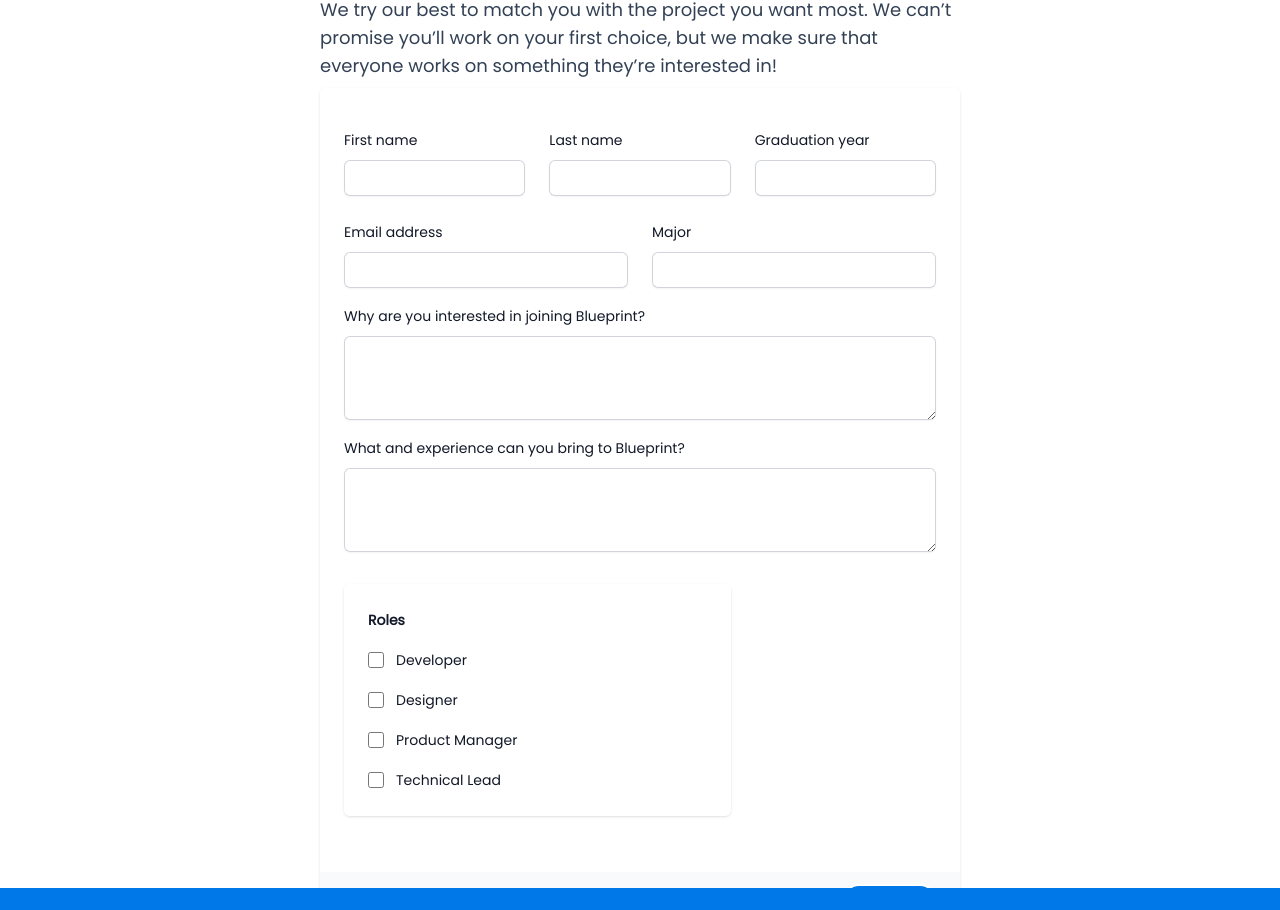
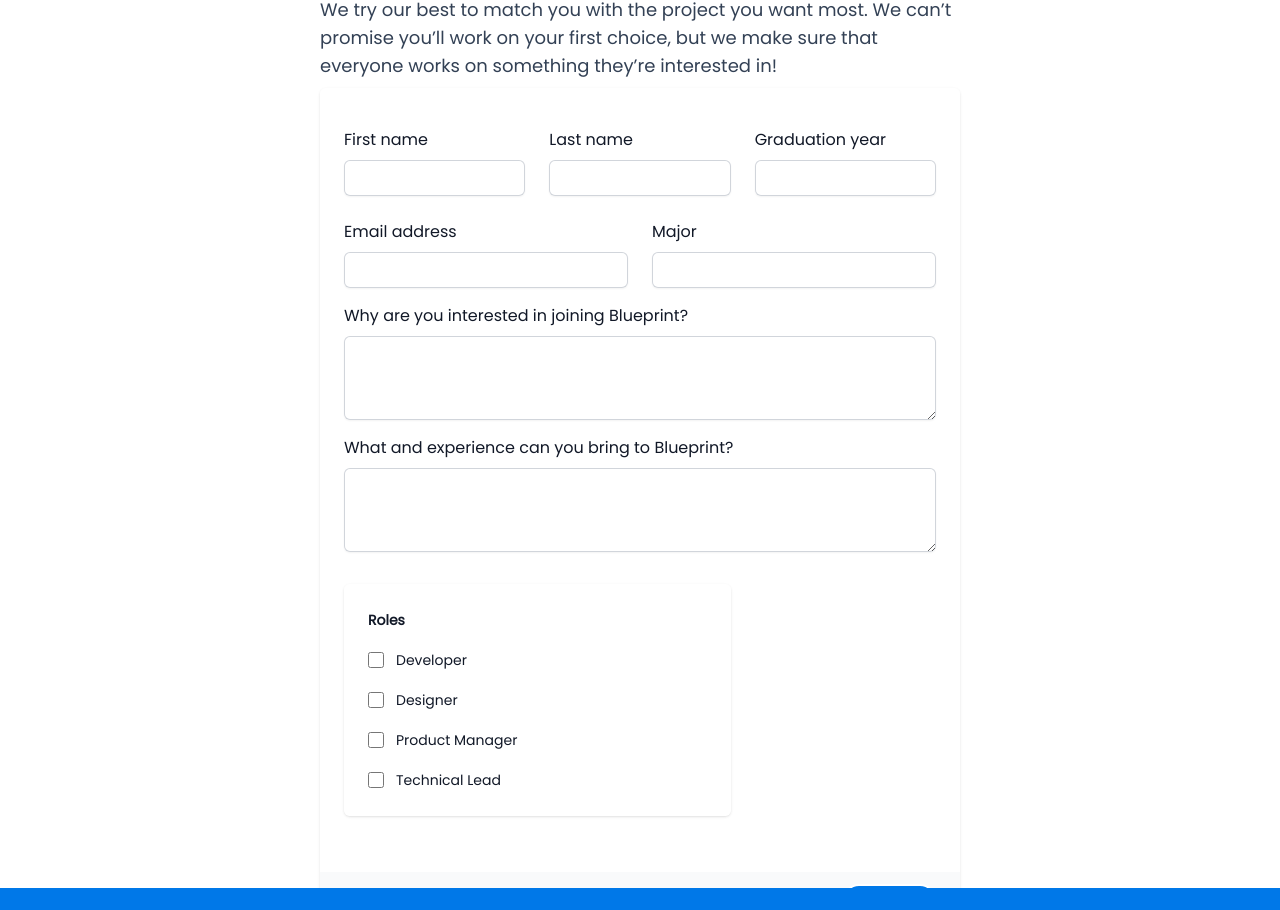
Before and after one commit to OwenTruong/blueprint_website, a React (Create React App) app: page /studentapplication in a window 1280 px wide. Shown: the part 1178-2088 px from the top of the page. Built offline with nearby package versions, Linux system fonts and the light colour scheme.

Commit message:
Changed font size on form

```diff
--- a/src/components/Applications/StudentForm/FormBasics.jsx
+++ b/src/components/Applications/StudentForm/FormBasics.jsx
@@ -2,10 +2,10 @@
   return (
     <div className="py-4">
       <div className="grid grid-cols-6 gap-6">
-        <div className="col-span-6 sm:col-span-2">
+        <div className="sm:col-span-2">
           <label
             htmlFor="first-name"
-            className="block text-sm font-medium leading-6 text-gray-900"
+            className="block font-medium leading-6 text-gray-900"
           >
             First name
           </label>
@@ -14,14 +14,14 @@
             name="first-name"
             id="first-name"
             autoComplete="given-name"
-            className="mt-2 px-2 block w-full rounded-md border-0 py-1.5 text-gray-900 shadow-sm ring-1 ring-inset ring-gray-300 placeholder:text-gray-400 focus:ring-2 focus:ring-inset focus:ring-indigo-600 sm:text-sm sm:leading-6"
+            className="mt-2 px-2 block w-full rounded-md border-0 py-1.5 text-gray-900 shadow-sm ring-1 ring-inset ring-gray-300 placeholder:text-gray-400 focus:ring-2 focus:ring-inset focus:ring-indigo-600 sm:leading-6"
           />
         </div>
 
         <div className="col-span-6 sm:col-span-2">
           <label
             htmlFor="last-name"
-            className="block text-sm font-medium leading-6 text-gray-900"
+            className="block font-medium leading-6 text-gray-900"
           >
             Last name
           </label>
@@ -30,14 +30,14 @@
             name="last-name"
             id="last-name"
             autoComplete="family-name"
-            className="mt-2 px-2 block w-full rounded-md border-0 py-1.5 text-gray-900 shadow-sm ring-1 ring-inset ring-gray-300 placeholder:text-gray-400 focus:ring-2 focus:ring-inset focus:ring-indigo-600 sm:text-sm sm:leading-6"
+            className="mt-2 px-2 block w-full rounded-md border-0 py-1.5 text-gray-900 shadow-sm ring-1 ring-inset ring-gray-300 placeholder:text-gray-400 focus:ring-2 focus:ring-inset focus:ring-indigo-600 sm:leading-6"
           />
         </div>
 
         <div className="col-span-6 sm:col-span-2">
           <label
             htmlFor="graduation-year"
-            className="block text-sm font-medium leading-6 text-gray-900"
+            className="block font-medium leading-6 text-gray-900"
           >
             Graduation year
           </label>
@@ -46,14 +46,14 @@
             name="graduation-year"
             id="graduation-year"
             autoComplete="four-year"
-            className="mt-2 px-2 block w-full rounded-md border-0 py-1.5 text-gray-900 shadow-sm ring-1 ring-inset ring-gray-300 placeholder:text-gray-400 focus:ring-2 focus:ring-inset focus:ring-indigo-600 sm:text-sm sm:leading-6"
+            className="mt-2 px-2 block w-full rounded-md border-0 py-1.5 text-gray-900 shadow-sm ring-1 ring-inset ring-gray-300 placeholder:text-gray-400 focus:ring-2 focus:ring-inset focus:ring-indigo-600 sm:leading-6"
           />
         </div>
 
         <div className="col-span-5 sm:col-span-3">
           <label
             htmlFor="email-address"
-            className="block text-sm font-medium leading-6 text-gray-900"
+            className="block font-medium leading-6 text-gray-900"
           >
             Email address
           </label>
@@ -62,14 +62,11 @@
             name="email-address"
             id="email-address"
             autoComplete="email"
-            className="mt-2 px-2 block w-full rounded-md border-0 py-1.5 text-gray-900 shadow-sm ring-1 ring-inset ring-gray-300 placeholder:text-gray-400 focus:ring-2 focus:ring-inset focus:ring-indigo-600 sm:text-sm sm:leading-6"
+            className="mt-2 px-2 block w-full rounded-md border-0 py-1.5 text-gray-900 shadow-sm ring-1 ring-inset ring-gray-300 placeholder:text-gray-400 focus:ring-2 focus:ring-inset focus:ring-indigo-600 sm:leading-6"
           />
         </div>
         <div className="col-span-5 sm:col-span-3">
-          <label
-            htmlFor="major"
-            className="block text-sm font-medium leading-6 text-gray-900"
-          >
+          <label htmlFor="major" className="block font-medium leading-6 text-gray-900">
             Major
           </label>
           <input
@@ -77,7 +74,7 @@
             name="major"
             id="major"
             autoComplete="cs"
-            className="mt-2 px-2 block w-full rounded-md border-0 py-1.5 text-gray-900 shadow-sm ring-1 ring-inset ring-gray-300 placeholder:text-gray-400 focus:ring-2 focus:ring-inset focus:ring-indigo-600 sm:text-sm sm:leading-6"
+            className="mt-2 px-2 block w-full rounded-md border-0 py-1.5 text-gray-900 shadow-sm ring-1 ring-inset ring-gray-300 placeholder:text-gray-400 focus:ring-2 focus:ring-inset focus:ring-indigo-600 sm:leading-6"
           />
         </div>
       </div>
--- a/src/components/Applications/StudentForm/FormQuestions.jsx
+++ b/src/components/Applications/StudentForm/FormQuestions.jsx
@@ -2,10 +2,7 @@
   return (
     <div>
       <div className="col-span-6 sm:col-span-5 pb-4">
-        <label
-          htmlFor="about"
-          className="block text-sm font-medium leading-6 text-gray-900"
-        >
+        <label htmlFor="about" className="block font-medium leading-6 text-gray-900">
           Why are you interested in joining Blueprint?
         </label>
         <div className="mt-2">
@@ -13,17 +10,14 @@
             id="about"
             name="about"
             rows={3}
-            className="mt-1 px-2 block w-full rounded-md border-0 text-gray-900 shadow-sm ring-1 ring-inset ring-gray-300 placeholder:text-gray-400 focus:ring-2 focus:ring-inset focus:ring-indigo-600 sm:py-1.5 sm:text-sm sm:leading-6"
+            className="mt-1 px-2 block w-full rounded-md border-0 text-gray-900 shadow-sm ring-1 ring-inset ring-gray-300 placeholder:text-gray-400 focus:ring-2 focus:ring-inset focus:ring-indigo-600 sm:py-1.5 sm:leading-6"
             defaultValue=""
           />
         </div>
       </div>
 
       <div className="col-span-6 sm:col-span-6">
-        <label
-          htmlFor="about"
-          className="block text-sm font-medium leading-6 text-gray-900"
-        >
+        <label htmlFor="about" className="block font-medium leading-6 text-gray-900">
           What and experience can you bring to Blueprint?
         </label>
         <div className="mt-2">
@@ -31,7 +25,7 @@
             id="about"
             name="about"
             rows={3}
-            className="mt-1 px-2 block w-full rounded-md border-0 text-gray-900 shadow-sm ring-1 ring-inset ring-gray-300 placeholder:text-gray-400 focus:ring-2 focus:ring-inset focus:ring-indigo-600 sm:py-1.5 sm:text-sm sm:leading-6"
+            className="mt-1 px-2 block w-full rounded-md border-0 text-gray-900 shadow-sm ring-1 ring-inset ring-gray-300 placeholder:text-gray-400 focus:ring-2 focus:ring-inset focus:ring-indigo-600 sm:py-1.5 sm:leading-6"
             defaultValue=""
           />
         </div>
```
